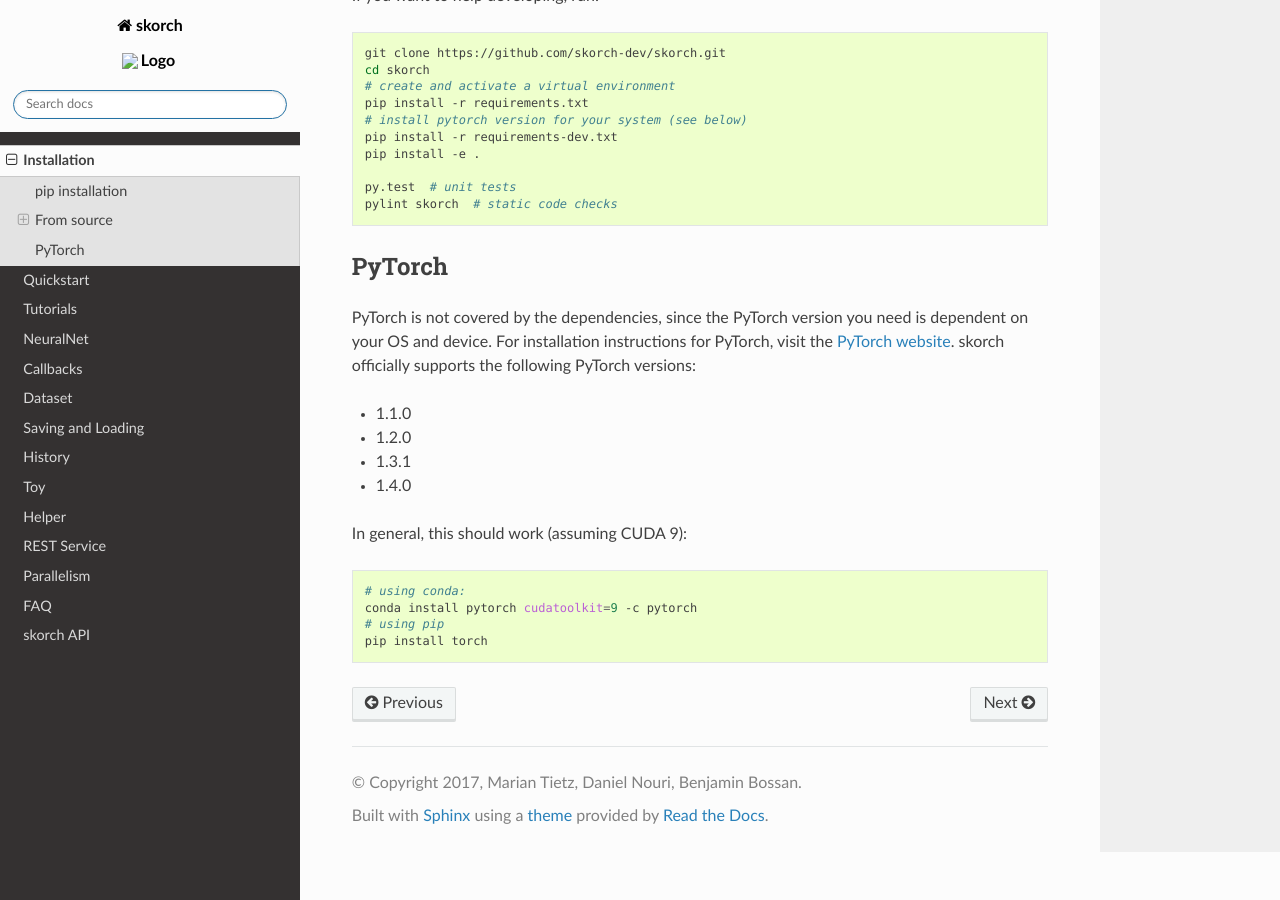
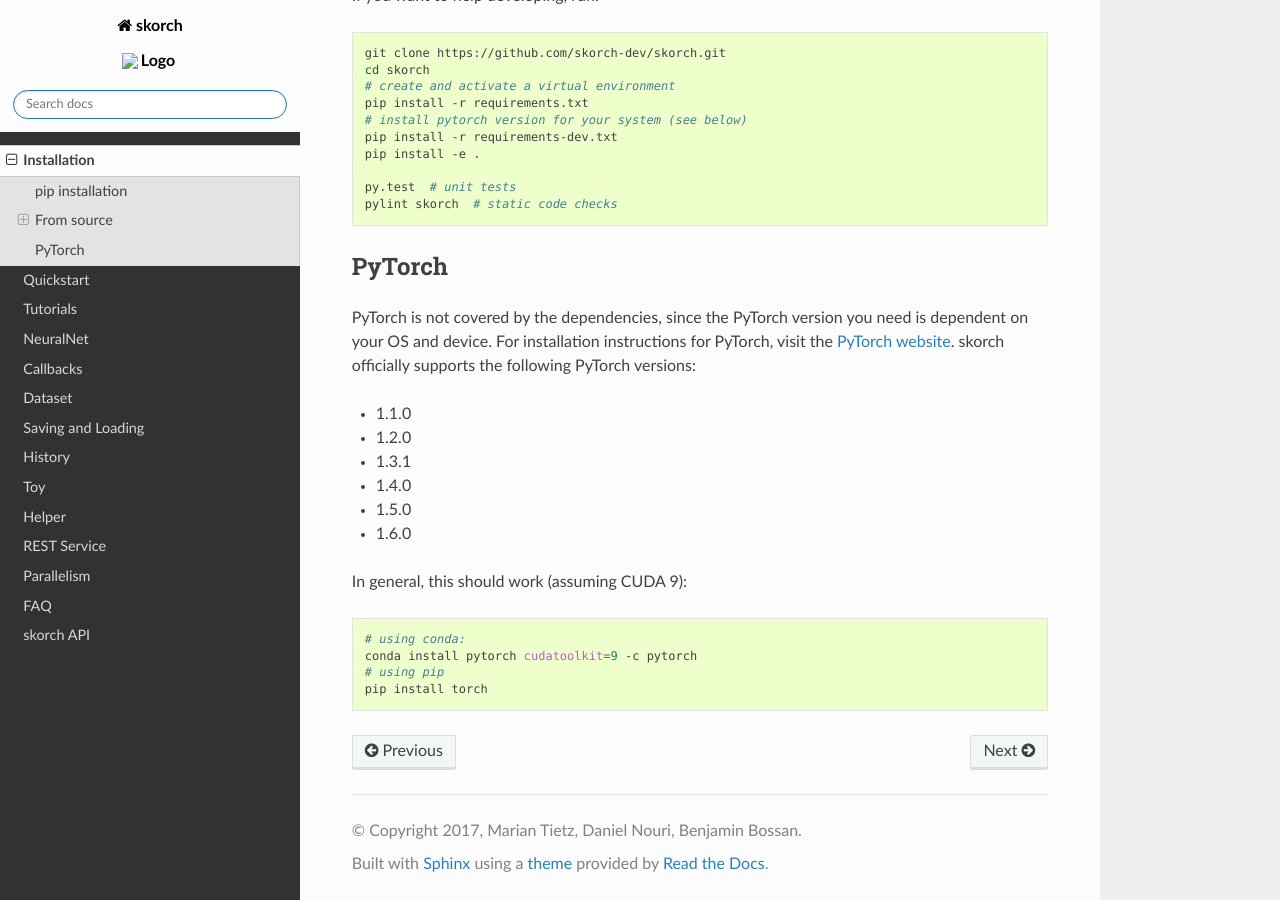
Before and after one commit to skorch-dev/skorch, a Sphinx documentation site: the page built from docs/user/installation.rst, in a window 1280 px wide and 900 px high, scrolled down 1428 px. Built offline with Sphinx 7.4.7 and the Read the Docs theme 2.0.0, drawn with Linux system fonts in a browser that asks for light colours.

Commit message:
Add PyTorch version 1.6.0 to .travis.yml
Also document the support of that version.

```diff
--- a/README.rst
+++ b/README.rst
@@ -240,6 +240,7 @@
 - 1.3.1
 - 1.4.0
 - 1.5.0
+- 1.6.0
 
 In general, this should work (assuming CUDA 9):
 
--- a/docs/user/installation.rst
+++ b/docs/user/installation.rst
@@ -94,6 +94,8 @@
 - 1.2.0
 - 1.3.1
 - 1.4.0
+- 1.5.0
+- 1.6.0
 
 In general, this should work (assuming CUDA 9):
 
```
Also changed, not shown: .travis.yml.
